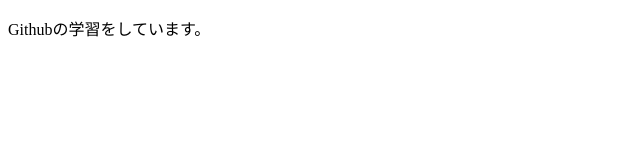
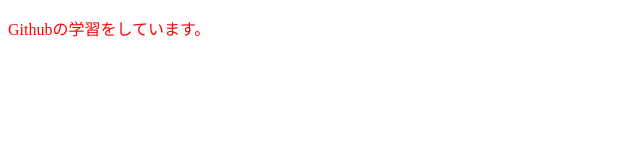
Before and after one commit to milkwalking/20250129test, a plain HTML site: page index.html in a window 1280 px wide. Shown: the whole page, without its empty margins (0-640 px from the left). Drawn offline with Linux system fonts and the light colour scheme.

Commit message:
HTMLに読み込みを追加し、CSSファイルを追加

```diff
--- a/index.html
+++ b/index.html
@@ -4,6 +4,7 @@
 <head>
     <meta charset="UTF-8">
     <meta name="viewport" content="width=device-width, initial-scale=1.0">
+    <link rel="stylesheet" href="styles.css" />
     <title>Document</title>
 </head>
 
--- /dev/null
+++ b/styles.css
@@ -0,0 +1,5 @@
+@charset "UTF-8";
+
+p {
+    color: red;
+}
```
